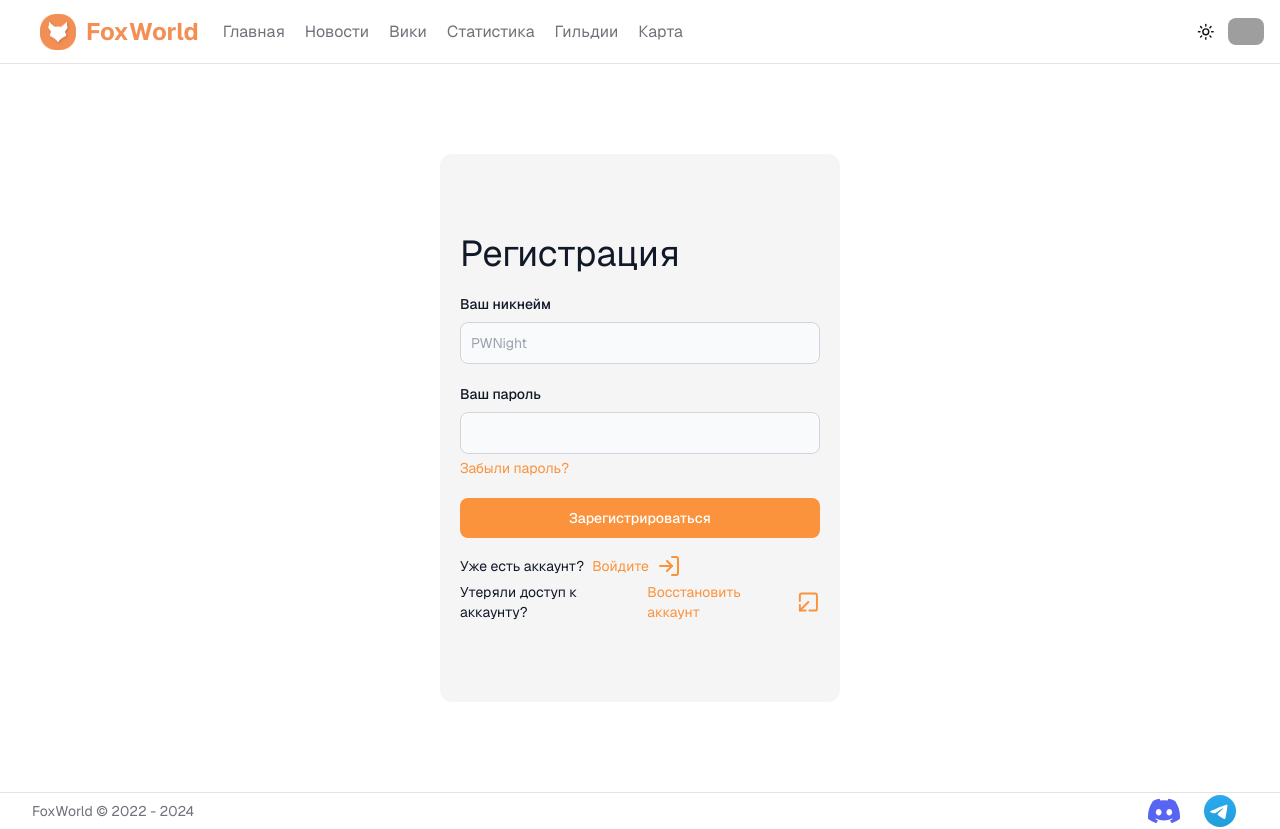
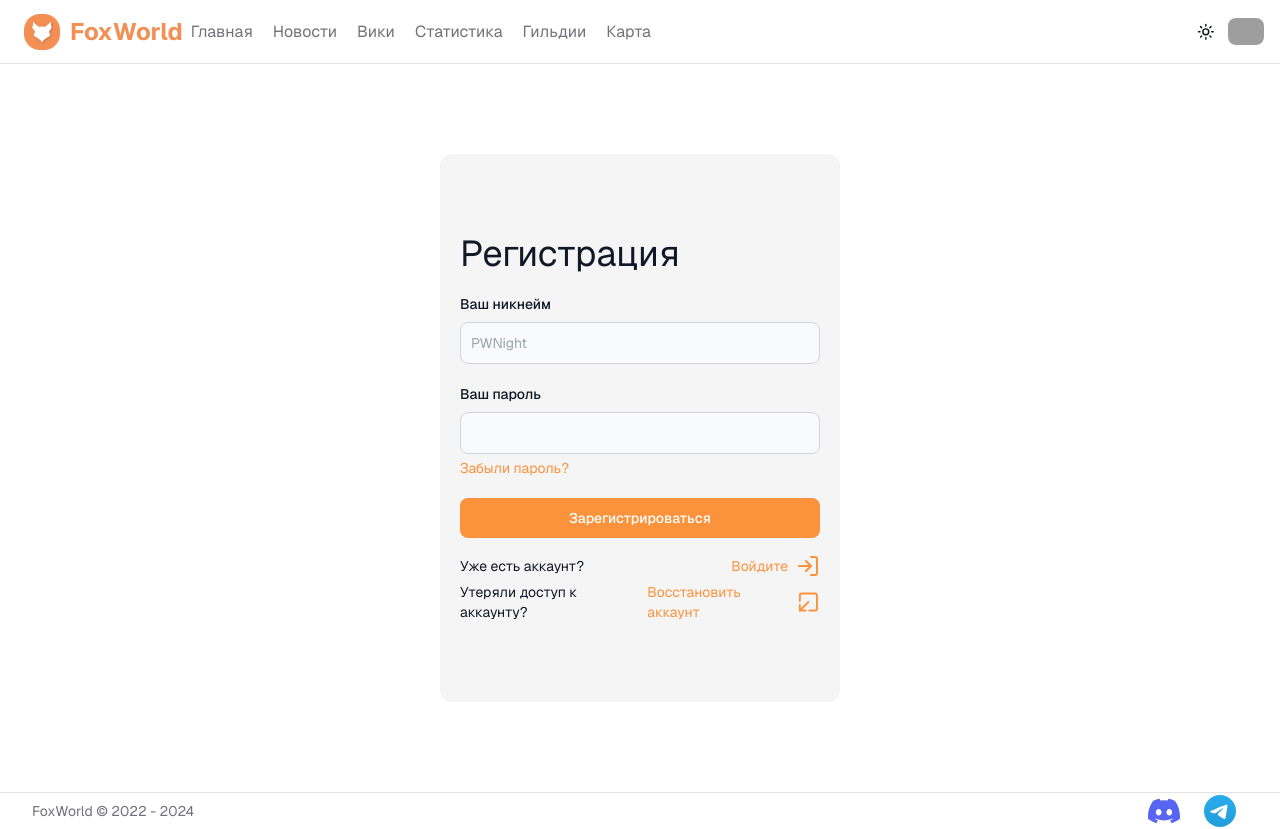
Before and after one commit to PWNight/FoxWorldWeb, a Next.js app: page /registration in a window 1280 px wide. Built offline with nearby package versions, Linux system fonts and the light colour scheme; no server answers; grey boxes are pictures that could not be loaded.

Commit message:
Улучшил адаптацию под моб. устройства

```diff
--- a/app/registration/page.tsx
+++ b/app/registration/page.tsx
@@ -117,11 +117,11 @@ export default function Registration() {
                     <Link href='https://t.me/rodiongoshev' className="text-orange-400 hover:text-orange-500">Забыли пароль?</Link>
                 </div>
                 <button type="submit" className="select-none text-white bg-orange-400 hover:bg-orange-500 focus:ring-4 focus:outline-none focus:ring-orange-300 font-medium rounded-lg text-sm w-full sm:w-full px-5 py-2.5 text-center">Зарегистрироваться</button>
-                <div className="flex items-center gap-2 mt-4">
+                <div className="flex items-center gap-2 mt-4 justify-between">
                     <p>Уже есть аккаунт?</p>
                     <Link href='/login' className="text-orange-400 hover:text-orange-500 flex gap-2 items-center">Войдите<LogIn/></Link>
                 </div>
-                <div className="flex items-center gap-2 mt-1">
+                <div className="flex items-center gap-2 mt-1 justify-between">
                     <p>Утеряли доступ к аккаунту?</p>
                     <Link href='/recover-account' className="text-orange-400 hover:text-orange-500 flex gap-2 items-center">Восстановить аккаунт<LucideArrowDownLeftFromSquare/></Link>
                 </div>
--- a/components/navbar.tsx
+++ b/components/navbar.tsx
@@ -33,11 +33,11 @@ export const NAVLINKS = [
 
 export function Navbar() {
   return (
-    <nav className="w-full border-b h-16 sticky top-0 z-50 lg:px-4 px-2 backdrop-filter backdrop-blur-xl bg-opacity-5">
+    <nav className="w-full border-b h-16 sticky top-0 z-50 lg:px-4 px-1 backdrop-filter backdrop-blur-xl bg-opacity-5">
       <div className="mx-auto h-full flex items-center justify-between gap-2">
         <div className="flex items-center gap-5 h-full">
           <div className="flex items-center h-full">
-            <div className="sm:flex sm:text-2xl text-lg">
+            <div className="sm:flex sm:text-2xl text-sm">
               <Logo/>
             </div>
             <SheetLeftbar/>
@@ -62,7 +62,7 @@ export function Navbar() {
 
 export function Logo() {
   return (
-    <Link href="/" className="flex items-center gap-2.5 px-6">
+    <Link href="/" className="flex items-center gap-2.5 sm:px-2">
       <img src="logo.png" className="w-9 h-9 text-muted-foreground fill-current" />
       <h2 className="font-bold text-[#F38F54]">FoxWorld</h2>
     </Link>
```
